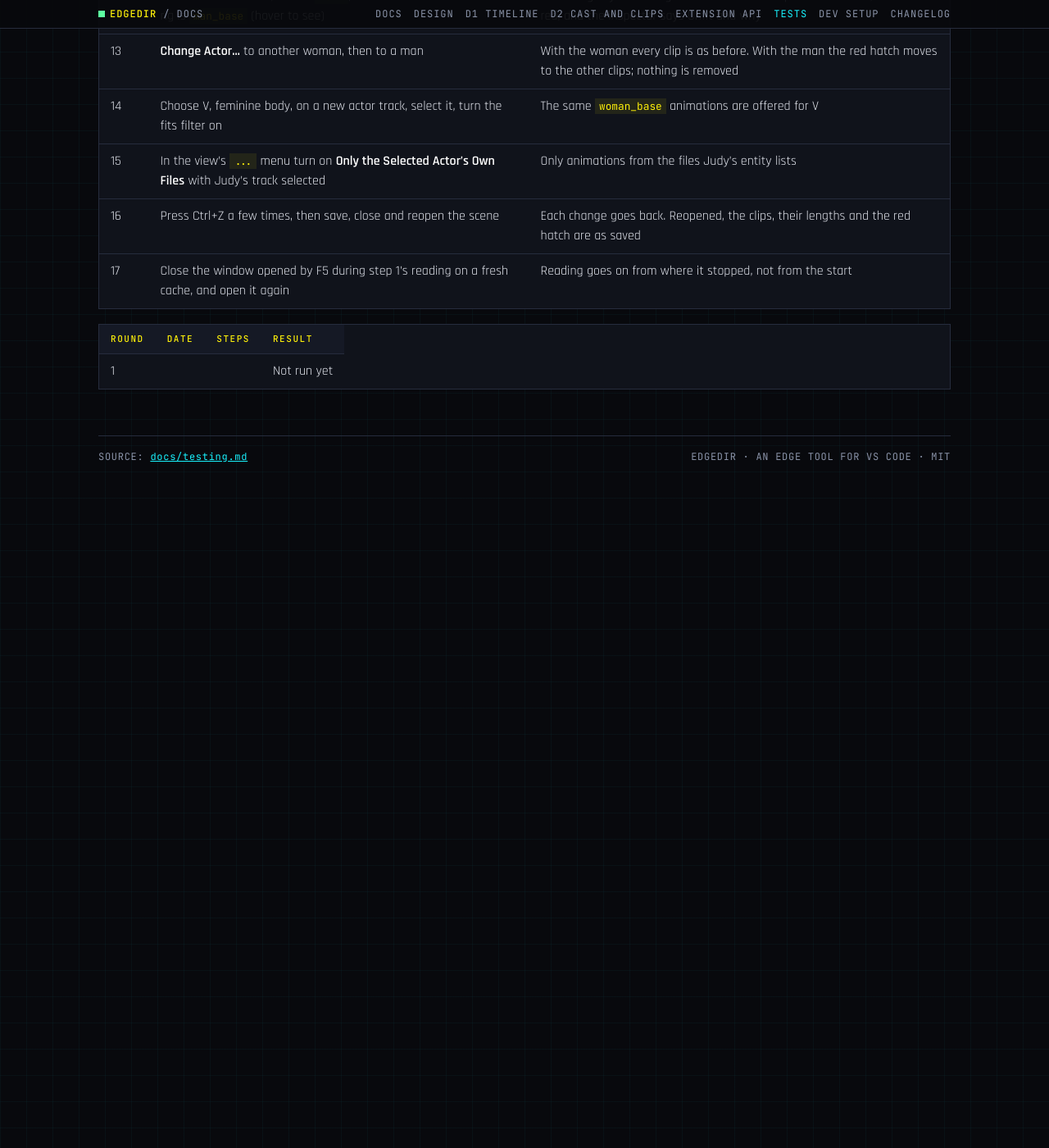
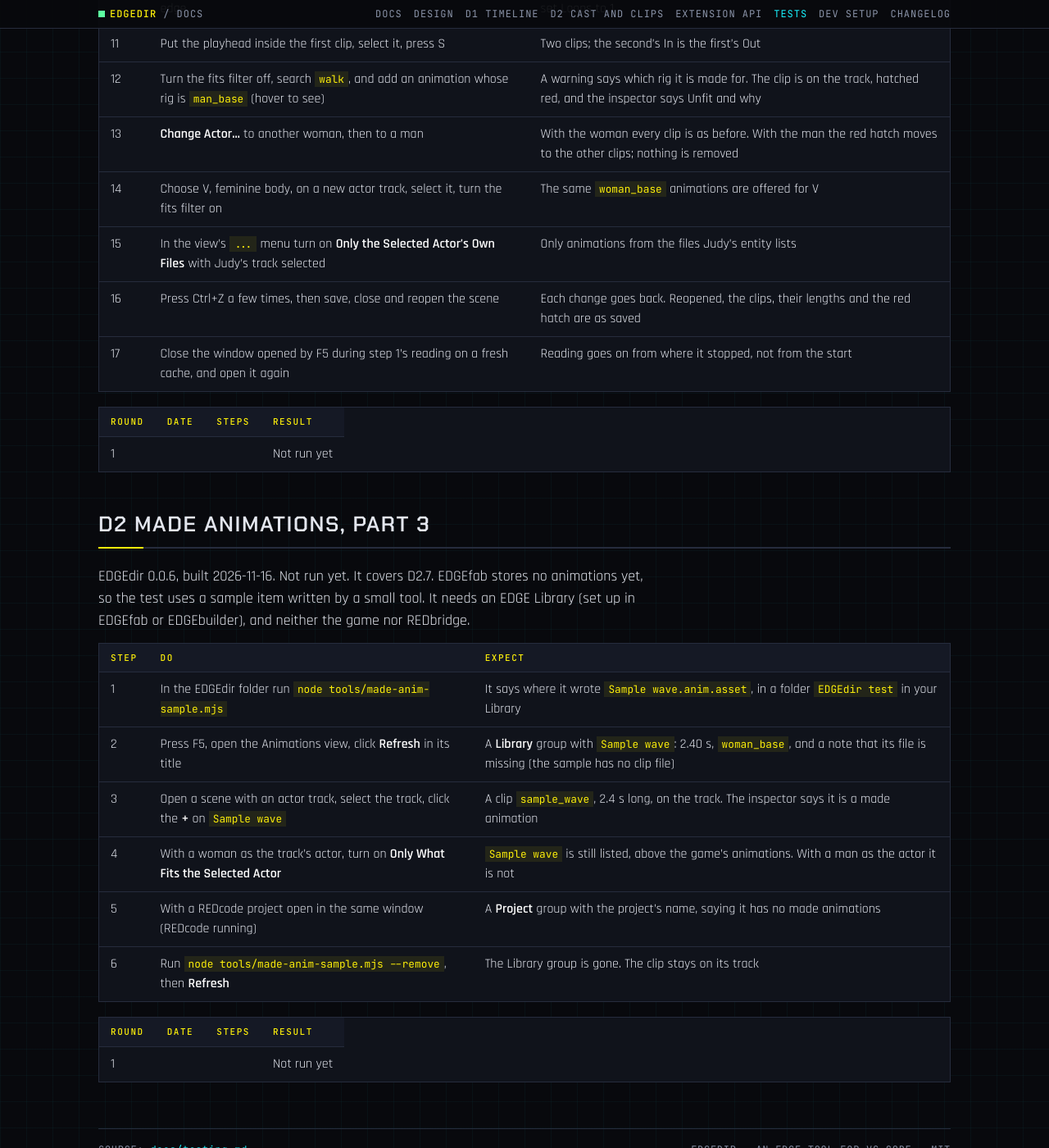
Before and after one commit to Edgemodders/EDGEdir, a Jekyll site: the page built from docs/testing.md, in a window 1280 px wide and 1400 px high, scrolled down 6241 px. Shown: the whole window at 82% size. Built offline with Jekyll 4.4.1, drawn with Linux system fonts in a browser that asks for light colours; before the commit the page ends 6871 px from its top, so only the background shows below that; some of the changed text lies outside the part shown.

Commit message:
D2: what D2.7 and D2.8 built, and the hand test for part 3
Co-Authored-By: Claude Fable 5.2 <noreply@anthropic.com>

```diff
--- a/docs/testing.md
+++ b/docs/testing.md
@@ -12,16 +12,18 @@ Last updated 2026-11-16.
 
 | Test | Kind | Phase | Last run | Result |
 |---|---|---|---|---|
-| [Type check, build and unit tests](#type-check-build-and-unit-tests) | Automated, also on GitHub (Check) | Scaffold, D1, D2 | 2026-11-16 | Pass, 37 tests |
+| [Type check, build and unit tests](#type-check-build-and-unit-tests) | Automated, also on GitHub (Check) | Scaffold, D1, D2 | 2026-11-16 | Pass, 40 tests |
 | [D1 Timeline](#d1-timeline) | Hand, in VS Code | D1 | 2026-11-16 | Round 1 by script: 22 of 22 pass (EDGEdir 0.0.2). The fixes in 0.0.3 and the owner's own run are open |
 | [D2 Cast, part 1](#d2-cast-part-1) | Hand, in VS Code, with the game's files | D2.1 to D2.4 | Not run yet | Waiting (EDGEdir 0.0.4). The core passed a scripted run against the real game |
 | [D2 Clips, part 2](#d2-clips-part-2) | Hand, in VS Code, with the game's files and REDbridge's next release | D2.5, D2.6 | Not run yet | Waiting (EDGEdir 0.0.5) for REDbridge's release. The core passed a scripted run against the real game with a build of REDbridge's main |
+| [D2 Made animations, part 3](#d2-made-animations-part-3) | Hand, in VS Code, with an EDGE Library | D2.7 | Not run yet | Waiting (EDGEdir 0.0.6) |
 
 ## Waiting for a hand test
 
 - [D1 Timeline](#d1-timeline), EDGEdir 0.0.3: the owner's own run, or the owner's word that round 1 by script is enough; steps 4, 5 and 22a are new in 0.0.3.
-- [D2 Cast, part 1](#d2-cast-part-1), EDGEdir 0.0.5 (built on 0.0.4; nothing in it changed).
-- [D2 Clips, part 2](#d2-clips-part-2), EDGEdir 0.0.5, once REDbridge's next release is out.
+- [D2 Cast, part 1](#d2-cast-part-1), EDGEdir 0.0.6 (built on 0.0.4). One change since: the Animations view's **Copy Game Path** is now **Copy Path**.
+- [D2 Clips, part 2](#d2-clips-part-2), EDGEdir 0.0.6, once REDbridge's next release is out.
+- [D2 Made animations, part 3](#d2-made-animations-part-3), EDGEdir 0.0.6.
 
 ## Type check, build and unit tests
 
@@ -136,3 +138,20 @@ EDGEdir 0.0.5, built 2026-11-16. Not run yet. It covers D2.5 and D2.6: the anima
 | Round | Date | Steps | Result |
 |---|---|---|---|
 | 1 | | | Not run yet |
+
+## D2 Made animations, part 3
+
+EDGEdir 0.0.6, built 2026-11-16. Not run yet. It covers D2.7. EDGEfab stores no animations yet, so the test uses a sample item written by a small tool. It needs an EDGE Library (set up in EDGEfab or EDGEbuilder), and neither the game nor REDbridge.
+
+| Step | Do | Expect |
+|---|---|---|
+| 1 | In the EDGEdir folder run `node tools/made-anim-sample.mjs` | It says where it wrote `Sample wave.anim.asset`, in a folder `EDGEdir test` in your Library |
+| 2 | Press F5, open the Animations view, click **Refresh** in its title | A **Library** group with `Sample wave`: 2.40 s, `woman_base`, and a note that its file is missing (the sample has no clip file) |
+| 3 | Open a scene with an actor track, select the track, click the **+** on `Sample wave` | A clip `sample_wave`, 2.4 s long, on the track. The inspector says it is a made animation |
+| 4 | With a woman as the track's actor, turn on **Only What Fits the Selected Actor** | `Sample wave` is still listed, above the game's animations. With a man as the actor it is not |
+| 5 | With a REDcode project open in the same window (REDcode running) | A **Project** group with the project's name, saying it has no made animations |
+| 6 | Run `node tools/made-anim-sample.mjs --remove`, then **Refresh** | The Library group is gone. The clip stays on its track |
+
+| Round | Date | Steps | Result |
+|---|---|---|---|
+| 1 | | | Not run yet |
```
Also changed, not shown: other parts of docs/testing.md (+1 -1 lines), CLAUDE.md (+1 -0 lines), docs/d2-cast-and-clips.md (+21 -3 lines), docs/index.md (+2 -1 lines).
